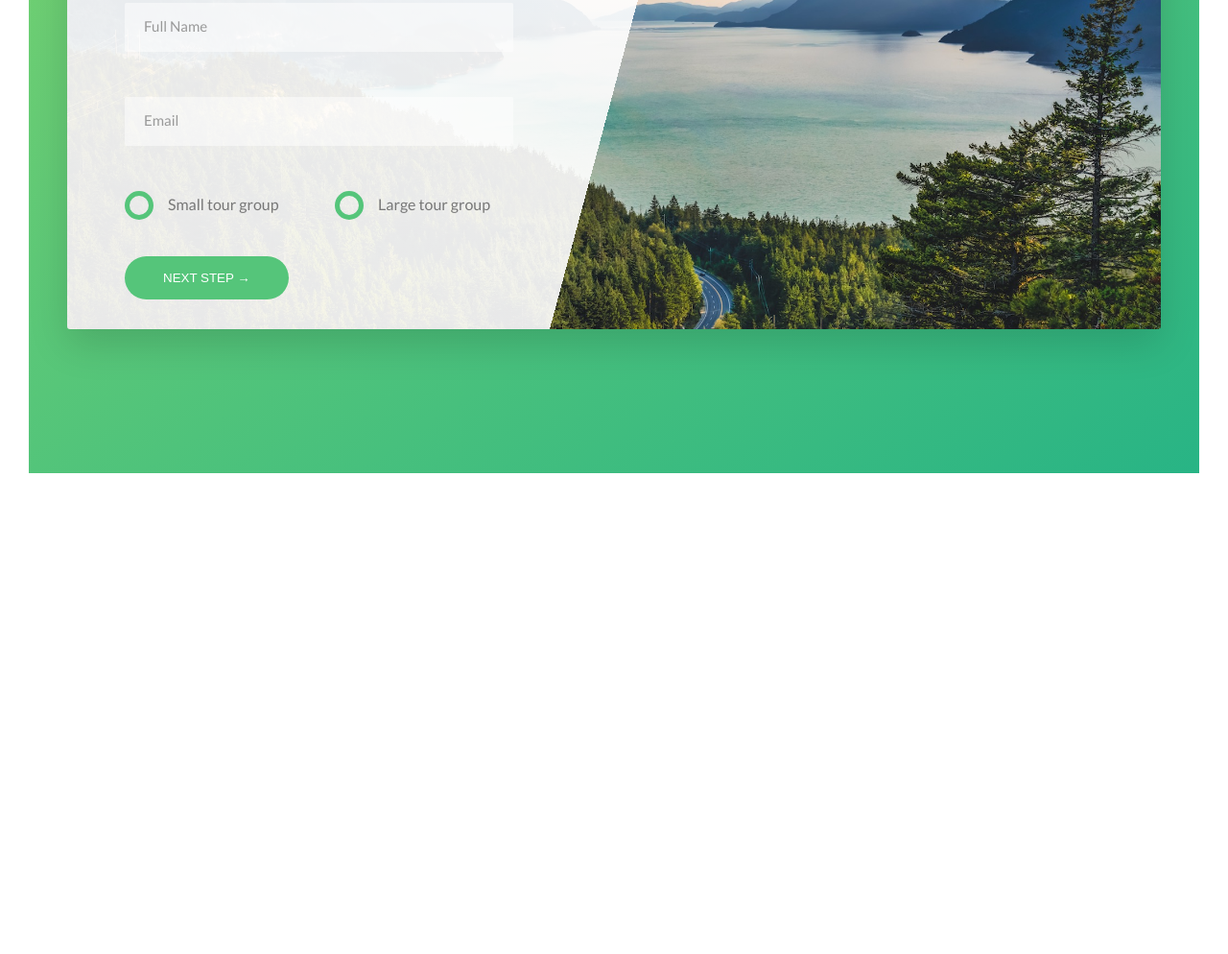
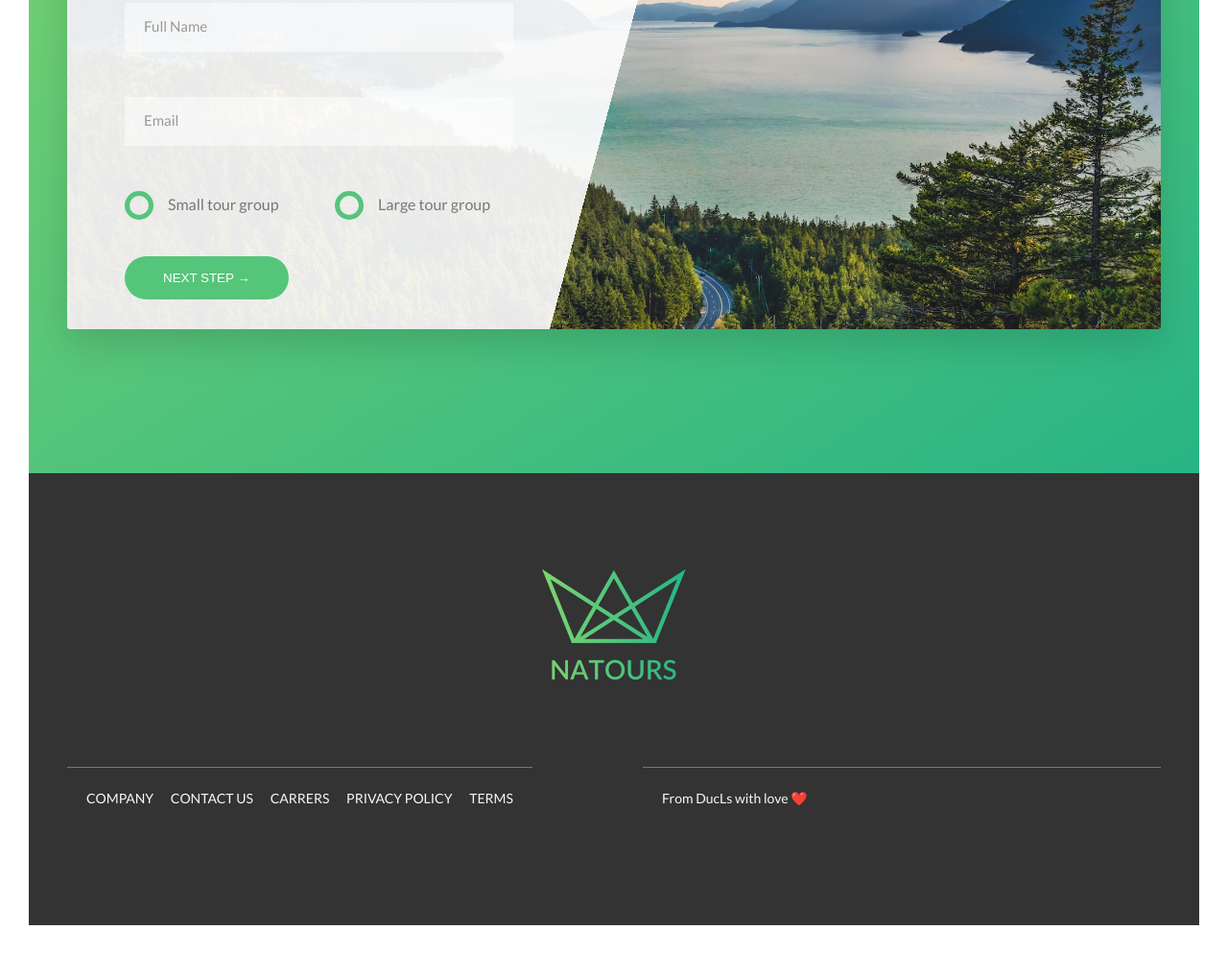
Before and after one commit to DucLS/NatoursProject, a website: page index.html in a window 1280 px wide. Shown: the part 4897-5891 px from the top of the page at 96% size. Before the commit the page ends 5420 px from the top, so only its background shows below. Drawn offline with Linux system fonts and the light colour scheme.

Commit message:
Build footer

```diff
--- a/index.html
+++ b/index.html
@@ -366,5 +366,28 @@
         </div>
       </section>
     </main>
+    <footer class="footer">
+      <div class="footer__logo-box">
+        <img src="img/logo-green-2x.png" alt="Full logo" class="footer__logo" />
+      </div>
+      <div class="row">
+        <div class="col-1-of-2">
+          <div class="footer__navigation">
+            <ul class="footer__list">
+              <li class="footer__item"><a href="#" class="footer__link">Company</a></li>
+              <li class="footer__item"><a href="#" class="footer__link">Contact us</a></li>
+              <li class="footer__item"><a href="#" class="footer__link">Carrers</a></li>
+              <li class="footer__item"><a href="#" class="footer__link">Privacy policy</a></li>
+              <li class="footer__item"><a href="#" class="footer__link">Terms</a></li>
+            </ul>
+          </div>
+        </div>
+        <div class="col-1-of-2">
+          <p class="footer__copyright">
+            From DucLs with love ❤️
+          </p>
+        </div>
+      </div>
+    </footer>
   </body>
 </html>
--- a/sass/abstracts/_variables.scss
+++ b/sass/abstracts/_variables.scss
@@ -10,6 +10,7 @@ $color-tertiary-dark: #5643fa;
 
 $color-gray-dark: #777;
 $color-gray-dark-2: #999;
+$color-gray-dark-3: #333;
 
 $color-white: #fff;
 $color-black: #000;
--- /dev/null
+++ b/sass/layout/_footer.scss
@@ -0,0 +1,58 @@
+.footer {
+  background-color: $color-gray-dark-3;
+  padding: 10rem 0;
+  font-size: 1.4rem;
+
+  &__logo-box {
+    text-align: center;
+    margin-bottom: 8rem;
+  }
+
+  &__logo {
+    width: 15rem;
+    height: auto;
+  }
+
+  &__navigation {
+    border-top: 1px solid $color-gray-dark;
+    padding: 2rem;
+    display: inline-block;
+  }
+
+  &__list {
+    list-style: none;
+  }
+
+  &__item {
+    display: inline-block;
+
+    &:not(:last-child) {
+      margin-right: 1.5rem;
+    }
+  }
+
+  &__link {
+    &:link,
+    &:visited {
+      color: $color-grey-light-1;
+      background-color: $color-gray-dark-3;
+      text-decoration: none;
+      text-transform: uppercase;
+      display: inline-block;
+      transition: all 0.2s;
+    }
+
+    &:hover,
+    &:active {
+      color: $color-primary;
+      box-shadow: 0 1rem 2rem rgba($color-black, 0.4);
+      transform: rotate(5deg) scale(1.3);
+    }
+  }
+
+  &__copyright {
+    color: $color-grey-light-1;
+    border-top: 1px solid $color-gray-dark;
+    padding: 2rem;
+  }
+}
--- a/sass/main.scss
+++ b/sass/main.scss
@@ -17,5 +17,6 @@
 
 @import "pages/home";
 
+@import "layout/footer";
 @import "layout/grid";
 @import "layout/header";
```
Also changed, not shown: css/style.css.
